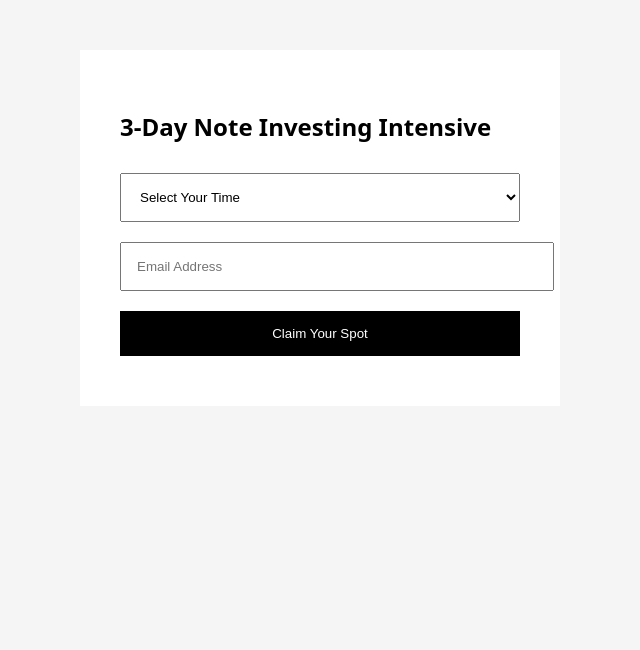
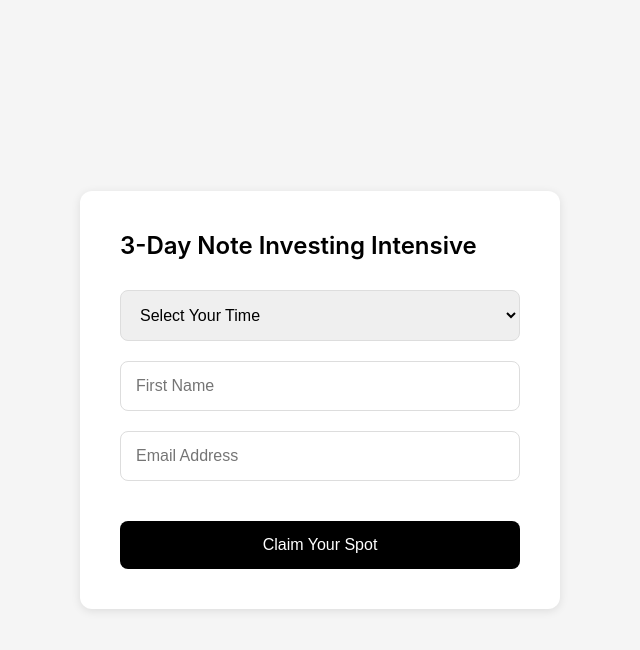
Before and after one commit to earngrowthrive/workshop, a plain HTML site: page index.html in a window 1280 px wide. Shown: the whole page, without its empty margins (320-960 px from the left). Drawn offline with Linux system fonts and the light colour scheme.

Commit message:
Update index.html

```diff
--- a/index.html
+++ b/index.html
@@ -3,12 +3,55 @@
 <head>
     <title>3-Day Note Intensive</title>
     <style>
-        /* Same clean styling as your image */
-        body { font-family: system-ui; background: #f5f5f5; }
-        .container { background: white; padding: 40px; max-width: 400px; margin: 50px auto; }
-        select, input, button { width: 100%; padding: 15px; margin: 10px 0; }
-        button { background: #000; color: white; border: none; cursor: pointer; }
+        body {
+            font-family: -apple-system, system-ui, sans-serif;
+            background: #f5f5f5;
+            display: flex;
+            justify-content: center;
+            align-items: center;
+            min-height: 100vh;
+            margin: 0;
+        }
+        .container {
+            background: white;
+            padding: 40px;
+            border-radius: 12px;
+            max-width: 400px;
+            width: 90%;
+            box-shadow: 0 2px 10px rgba(0,0,0,0.1);
+        }
+        h2 {
+            margin-top: 0;
+            font-weight: 600;
+        }
+        select, input {
+            width: 100%;
+            padding: 15px;
+            margin: 10px 0;
+            border: 1px solid #ddd;
+            border-radius: 8px;
+            font-size: 16px;
+            box-sizing: border-box;
+        }
+        button {
+            width: 100%;
+            padding: 15px;
+            background: #000;
+            color: white;
+            border: none;
+            border-radius: 8px;
+            font-size: 16px;
+            cursor: pointer;
+            margin-top: 15px;
+        }
+        button:hover {
+            background: #333;
+        }
+        .g-recaptcha {
+            margin: 15px 0;
+        }
     </style>
+    <script src="https://www.google.com/recaptcha/api.js" async defer></script>
 </head>
 <body>
     <div class="container">
@@ -17,13 +60,19 @@
             <select id="timeSlot" required>
                 <option value="">Select Your Time</option>
             </select>
+
+            <input type="text" id="firstName" placeholder="First Name" required>
+
             <input type="email" id="email" placeholder="Email Address" required>
+
+            <div class="g-recaptcha" data-sitekey="YOUR_RECAPTCHA_SITE_KEY"></div>
+
             <button type="submit">Claim Your Spot</button>
         </form>
     </div>
 
     <script>
-        // Load available slots from JSON
+        // Load available slots
         fetch('slots.json')
             .then(response => response.json())
             .then(data => {
@@ -38,19 +87,37 @@
                 });
             });
 
-        // Submit to n8n webhook
+        // Form submission
         document.getElementById('bookingForm').addEventListener('submit', async (e) => {
             e.preventDefault();
+
+            // Verify captcha
+            const captchaResponse = grecaptcha.getResponse();
+            if (!captchaResponse) {
+                alert('Please complete the captcha');
+                return;
+            }
+
+            const data = {
+                slot: document.getElementById('timeSlot').value,
+                firstName: document.getElementById('firstName').value,
+                email: document.getElementById('email').value,
+                captcha: captchaResponse
+            };
+
             const response = await fetch('YOUR_N8N_WEBHOOK_URL', {
                 method: 'POST',
                 headers: {'Content-Type': 'application/json'},
-                body: JSON.stringify({
-                    slot: document.getElementById('timeSlot').value,
-                    email: document.getElementById('email').value
-                })
+                body: JSON.stringify(data)
             });
+
             if (response.ok) {
-                alert('Spot claimed! Check your email.');
+                alert('Spot claimed! Check your email for details.');
+                document.getElementById('bookingForm').reset();
+                grecaptcha.reset();
+            } else {
+                alert('This time slot is now full. Please try another.');
+                location.reload(); // Refresh to get updated slots
             }
         });
     </script>
```
